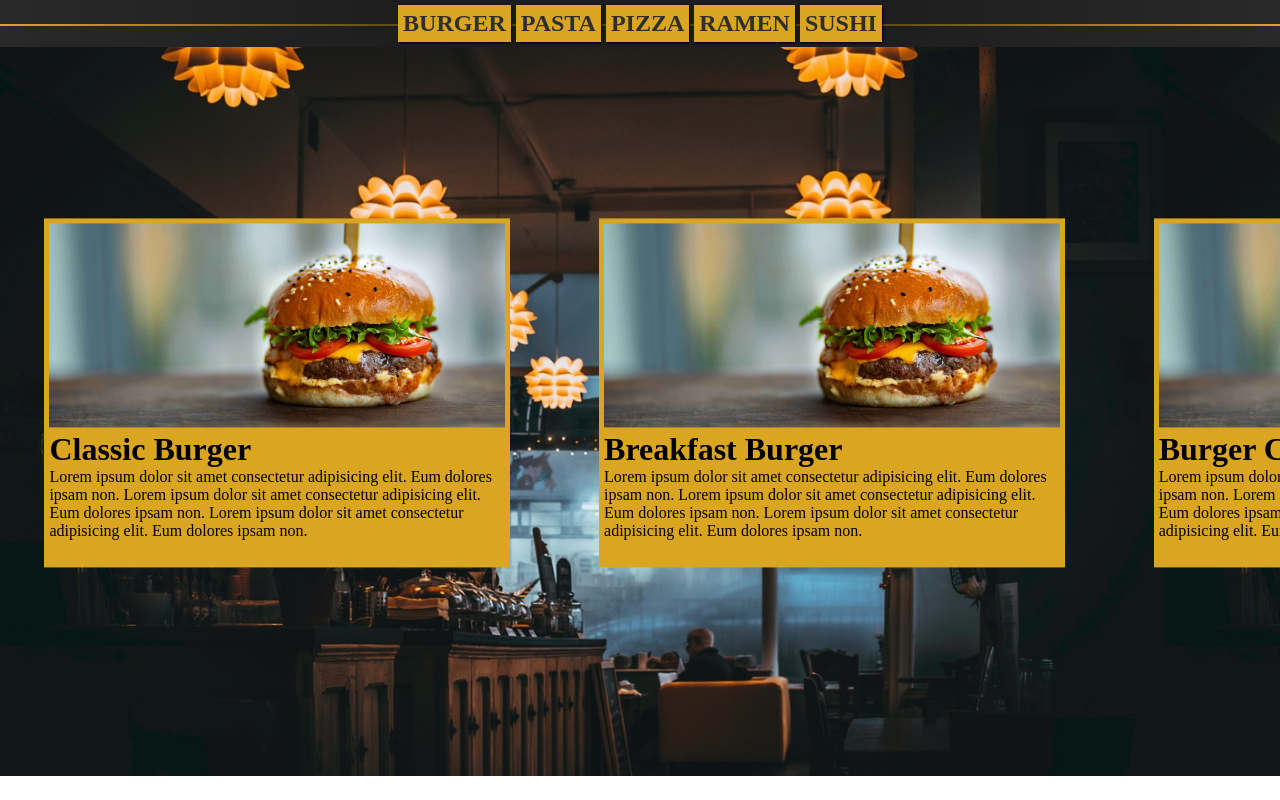
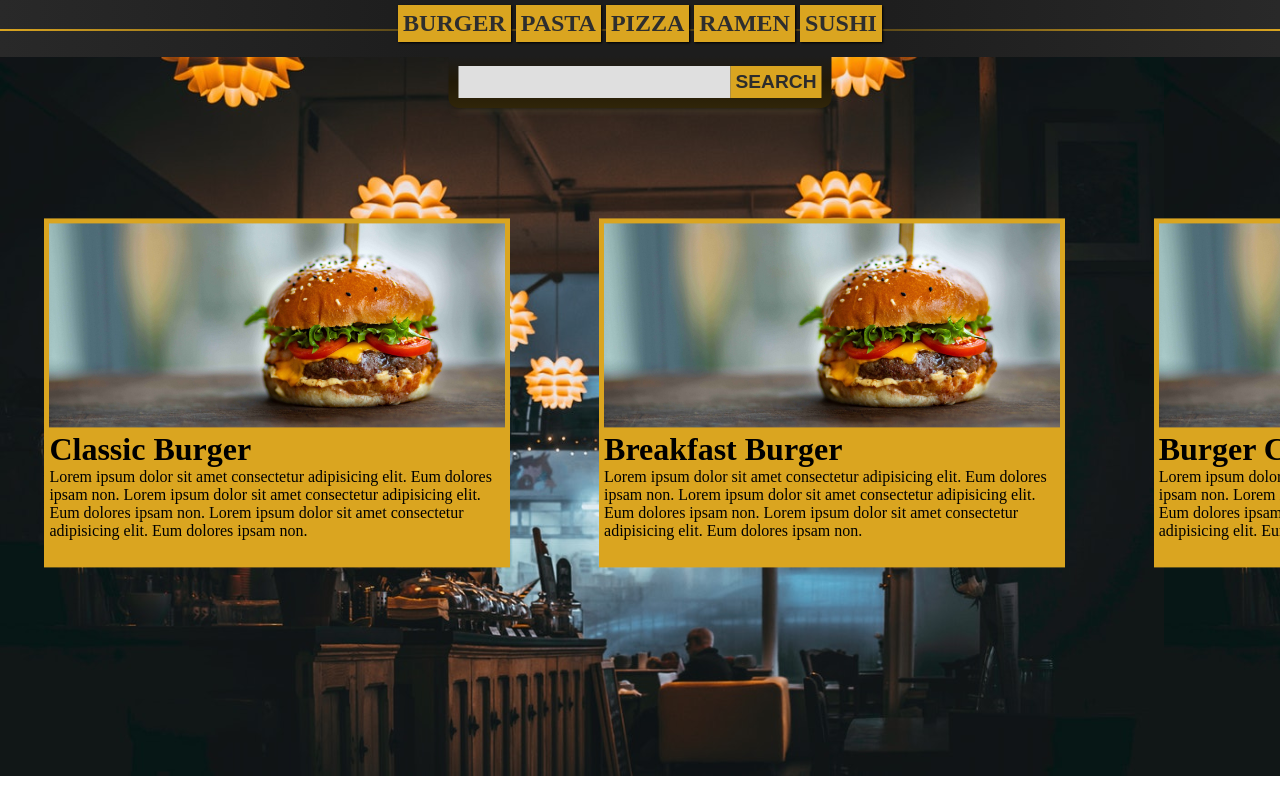
Before and after one commit to jazperbalatbat/Food-Menu-ReactJSpractice-, a React (Create React App) app: page / in a window 1280 px wide. Shown: the top 800 px of the page. Built offline with nearby package versions, Linux system fonts and the light colour scheme.

Commit message:
added search bar

```diff
--- a/src/App.css
+++ b/src/App.css
@@ -22,6 +22,7 @@
   background: -webkit-gradient(linear, left top, right top, from(#292929), color-stop(#1d1d1d), color-stop(#1d1d1d), to(#292929));
   background: linear-gradient(to right, #292929, #1d1d1d, #1d1d1d, #292929);
   z-index: 100;
+  padding-bottom: 10px;
 }
 
 .body .nav::after {
@@ -76,6 +77,46 @@
   color: wheat;
 }
 
+.body .nav .searchbar {
+  position: absolute;
+  padding: 10px;
+  background: -webkit-gradient(linear, left top, left bottom, from(#1d1d1d), color-stop(#221a07), to(#302509));
+  background: linear-gradient(#1d1d1d, #221a07, #302509);
+  top: 99%;
+  left: 50%;
+  -webkit-transform: translateX(-50%);
+          transform: translateX(-50%);
+  border-radius: 0 0 10px 10px;
+  display: -webkit-box;
+  display: -ms-flexbox;
+  display: flex;
+  -ms-flex-preferred-size: 100%;
+      flex-basis: 100%;
+  -webkit-box-shadow: 0px 5px 5px -5px black, 0px 9px 9px -9px #726445;
+          box-shadow: 0px 5px 5px -5px black, 0px 9px 9px -9px #726445;
+}
+
+.body .nav .searchbar .sb_text,
+.body .nav .searchbar .sb_btn {
+  border: none;
+  outline-width: 0;
+  color: #2c2c2c;
+  font-size: 1.2rem;
+  text-transform: uppercase;
+  padding: 5px;
+  font-weight: bolder;
+}
+
+.body .nav .searchbar .sb_text {
+  margin-left: auto;
+  background-color: #dfdfdf;
+  text-transform: lowercase;
+}
+
+.body .nav .searchbar .sb_btn {
+  background: goldenrod;
+}
+
 .body .menu {
   display: -webkit-box;
   display: -ms-flexbox;
--- a/src/App.js
+++ b/src/App.js
@@ -20,6 +20,37 @@ function App() {
   const sushi = e => {
     setItem(state.sushi);
   }
+  //searchbar text input
+  const [sbtext, setSbtext] = useState('');
+  const sbtextOC = e => {
+    setSbtext(e.target.value);
+  }
+  //searchbar submit
+  const sbbtnOC = e => {
+    e.preventDefault();
+    switch (sbtext) {
+      case 'pasta':
+        setItem(state[sbtext]);
+        break;
+      case 'pizza':
+        setItem(state[sbtext]);
+        break;
+      case 'burger':
+        setItem(state[sbtext]);
+        break;
+      case 'ramen':
+        setItem(state[sbtext]);
+        break;
+      case 'sushi':
+        setItem(state[sbtext]);
+        break;
+      default:
+        alert('error');
+        setSbtext('');
+        break;
+    }
+
+  }
   return (
     <div className="body">
       <div className="nav">
@@ -30,10 +61,14 @@ function App() {
           <li onClick={ramen}>{state.ramen[0].origin}</li>
           <li onClick={sushi}>{state.sushi[0].origin}</li>
         </ul>
+        <form action="" className="searchbar" onSubmit={sbbtnOC}>
+          <input type="text" className="sb_text" onChange={sbtextOC} value={sbtext} />
+          <input type="submit" value="SEARCH" className="sb_btn" />
+        </form>
       </div>
       <div className="menu">
         {item.map(item => (
-          <Menucard key={item.id} title={item.title} image={item.path} />
+          <Menucard key={item.title} title={item.title} image={item.path} />
         ))}
       </div>
     </div>
--- a/src/object.js
+++ b/src/object.js
@@ -1,100 +1,80 @@
 import React from 'react';
 const state = {
-    burger: [
-        {
-            id: 1,
+    burger: [{
             origin: 'burger',
             title: 'Classic Burger',
             path: '/images/burger/burger1.jpg'
         },
         {
-            id: 2,
             origin: 'burger',
             title: 'Breakfast Burger',
             path: '/images/burger/burger1.jpg'
         },
         {
-            id: 3,
             origin: 'burger',
             title: 'Burger Combo',
             path: '/images/burger/burger1.jpg'
         }
     ],
-    pasta: [
-        {
-            id: 1,
+    pasta: [{
             origin: 'pasta',
             title: 'White Pasta',
             path: '/images/pasta/pasta1.jpg'
         },
         {
-            id: 2,
             origin: 'pasta',
             title: 'Tomato Pasta',
             path: '/images/pasta/pasta1.jpg'
         },
         {
-            id: 3,
             origin: 'pasta',
             title: 'Bean Pasta',
             path: '/images/pasta/pasta1.jpg'
         }
     ],
-    pizza: [
-        {
-            id: 1,
+    pizza: [{
             origin: 'pizza',
             title: 'Pepperoni Pizza',
             path: '/images/pizza/pizza1.jpg'
         },
         {
-            id: 2,
             origin: 'pizza',
             title: 'Cheese Pizza',
             path: '/images/pizza/pizza1.jpg'
         },
         {
-            id: 3,
             origin: 'pizza',
             title: 'Olives Pizza',
             path: '/images/pizza/pizza1.jpg'
         }
     ],
-    ramen: [
-        {
-            id: 1,
+    ramen: [{
             origin: 'ramen',
             title: 'Charsiu Ramen',
             path: '/images/ramen/ramen1.jpg'
         },
         {
-            id: 2,
             origin: 'ramen',
             title: 'Spicy Ramen',
             path: '/images/ramen/ramen1.jpg'
         },
         {
-            id: 3,
             origin: 'ramen',
             title: 'Original Ramen',
             path: '/images/ramen/ramen1.jpg'
         }
     ],
-    sushi: [
-        {
-            id: 1,
+    sushi: [{
             origin: 'sushi',
             title: 'Assorted Sushi',
             path: '/images/sushi/sushi1.jpg'
         },
         {
-            id: 2,
             origin: 'sushi',
             title: 'Cabbage Siumai',
             path: '/images/sushi/sushi1.jpg'
         },
         {
-            id: 3,
             origin: 'sushi',
             title: 'Salmon Sushi',
             path: '/images/sushi/sushi1.jpg'
```
